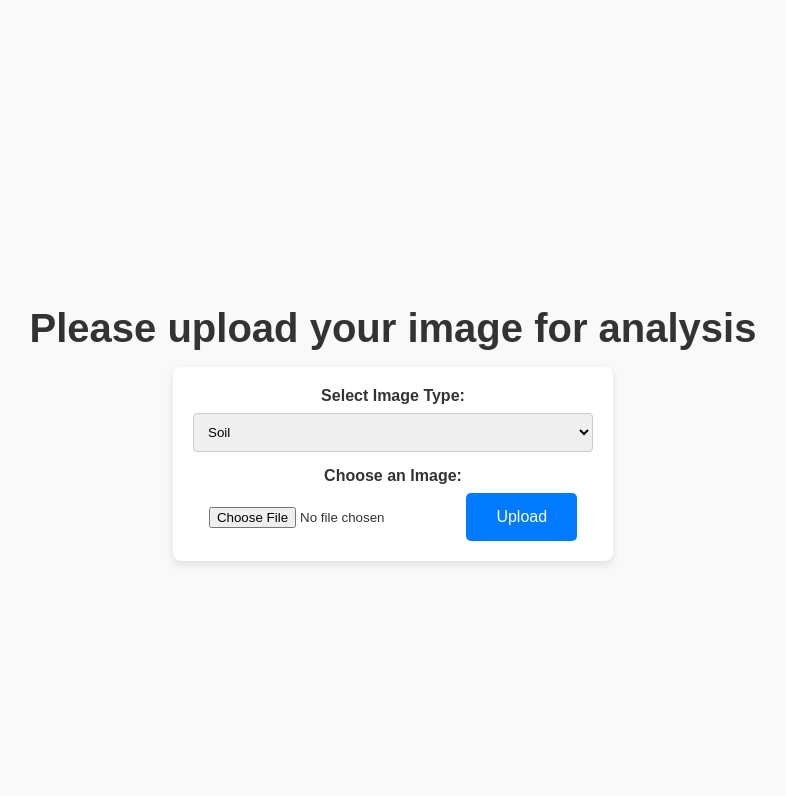
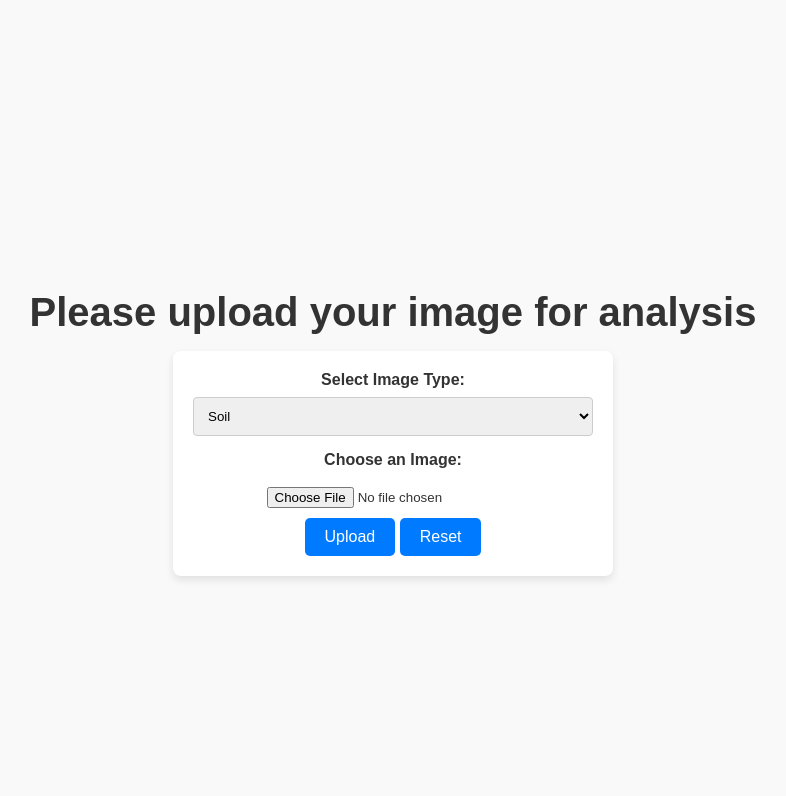
Before and after one commit to oni1997/Khula, a Flask app: page /upload in a window 1280 px wide. Shown: the top 796 px of the page, without its empty margins (247-1033 px from the left). Run offline with Flask 3, Linux system fonts and the light colour scheme.

Commit message:
New updates: retset buttons for forms

```diff
--- a/static/css/style.css
+++ b/static/css/style.css
@@ -82,6 +82,12 @@ button {
     cursor: pointer;
 }
 
+.button-group {
+    display: flex; /* Use flexbox for horizontal alignment */
+    justify-content: flex-start; /* Align buttons to the left */
+    gap: 10px; /* Space between buttons */
+}
+
 button:hover {
     background-color: #0056b3;
 }
@@ -136,3 +142,4 @@ select {
 button:hover {
     background-color: #0056b3;
 }
+}
--- a/templates/ImageAnalysis.html
+++ b/templates/ImageAnalysis.html
@@ -18,12 +18,14 @@
                 <option value="crop">Crop</option>
             </select>
 
-            <!-- File Upload: take input and pass  to server later -->
-            <label for="imageUpload">Choose an Image:</label>
-            <input type="file" id="imageUpload" name="imageUpload" accept="image/*" required>
+            <label for="imageUpload" >Choose an Image:</label>
+            <input type="file" id="imageUpload" style="padding: 10px 20px;" name="imageUpload" accept="image/*" required>
 
+            <div class="button-group">
+                <button type="submit" style="padding: 10px 20px;">Upload</button>
+                <button type="reset" style="padding: 10px 20px;">Reset</button>
+            </div>
 
-            <button type="submit">Upload</button>
         </form>
     </div>
 </body>
```
